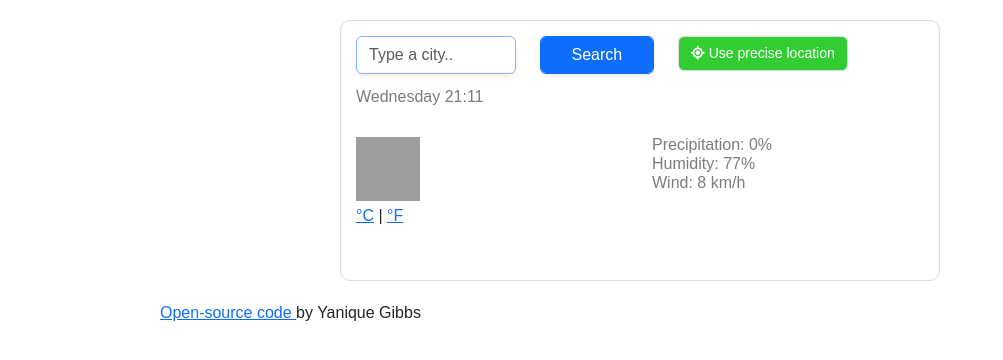
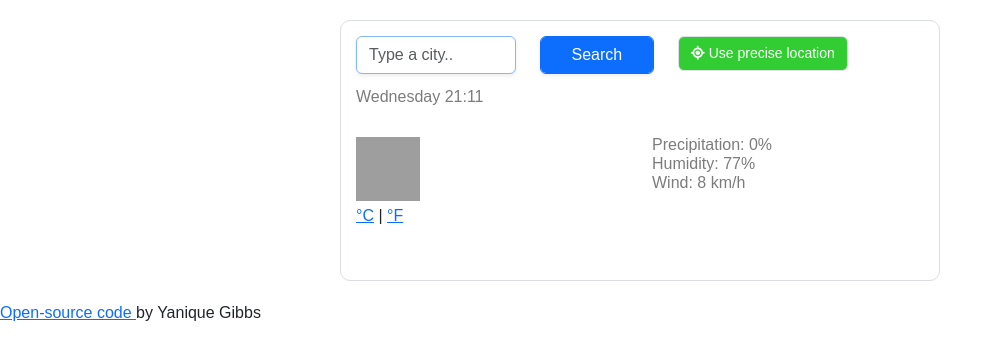
Before and after one commit to YGibbs/Weather_App, a website built with Parcel: page index.html in a window 1280 px wide. Shown: the whole page, without its empty margins (0-1003 px from the left). Built offline with nearby package versions, Linux system fonts and the light colour scheme; grey boxes are pictures that could not be loaded.

Commit message:
Update to style sheet

```diff
--- a/src/styles.css
+++ b/src/styles.css
@@ -62,7 +62,3 @@ li {
 .geolocation-button-bg:hover {
   background-color: #114688;
 }
-.code-link{
-
-  margin-left: 160px;
-}
```
